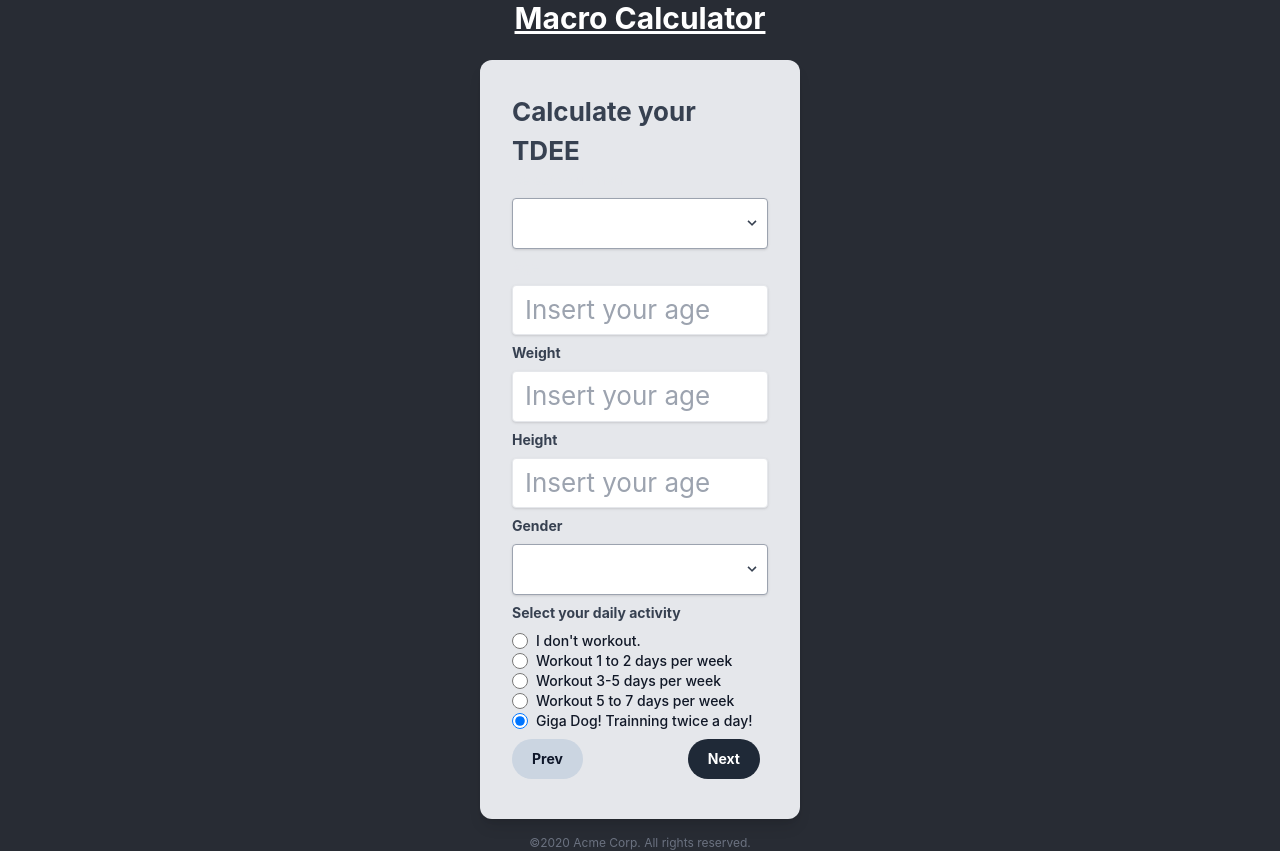
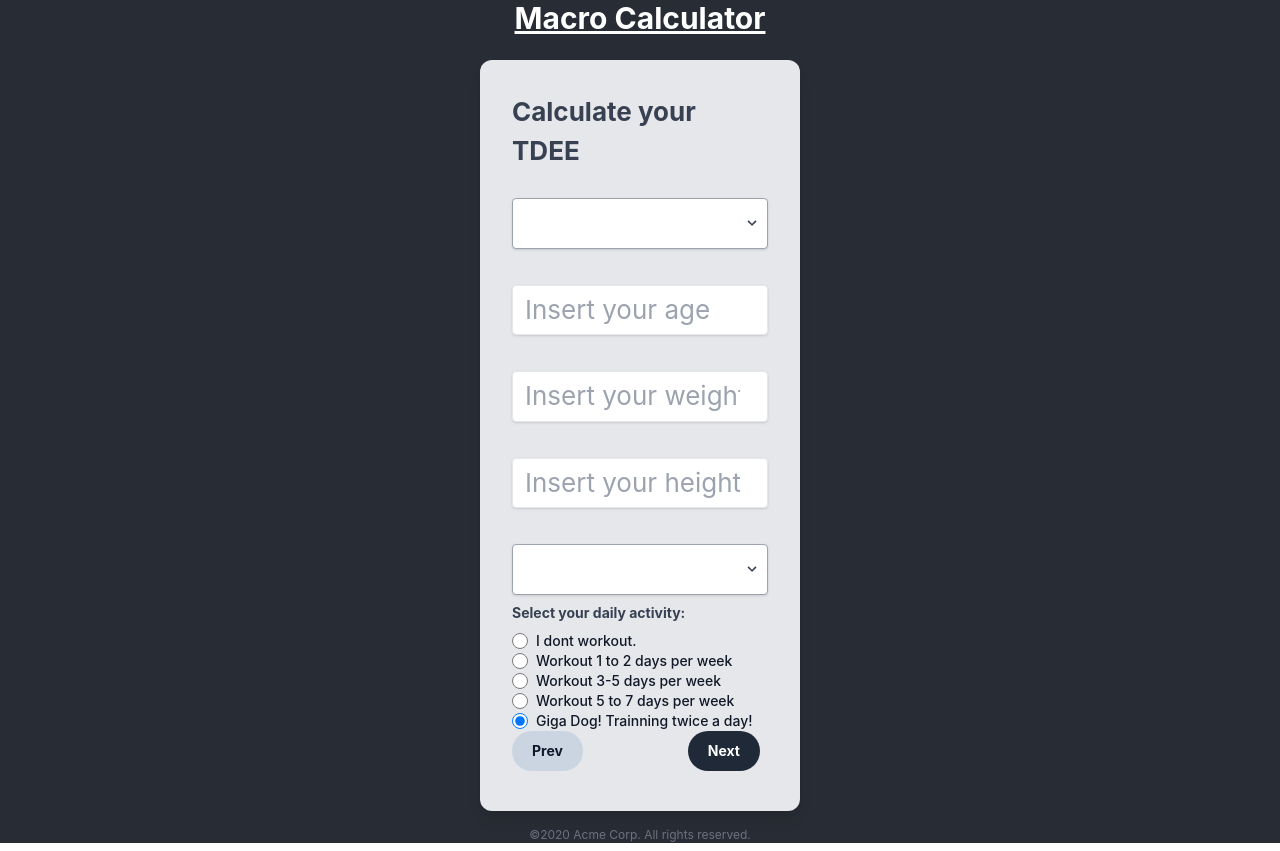
Before and after one commit to FACorreiaa/Macro-Calculator-React, a React (Vite) app: page / in a window 1280 px wide. Built offline with nearby package versions, Linux system fonts and the light colour scheme; what @catppuccin/tailwindcss would draw is missing.

Commit message:
refactor components into reusable components

```diff
--- /dev/null
+++ b/src/components/forms/form-title.tsx
@@ -0,0 +1,14 @@
+import React from 'react';
+
+type CustomFormTitleProps = {
+	title: string;
+};
+function CustomFormTitle({ title }: CustomFormTitleProps) {
+	return (
+		<span className="text-gray-700 text-xxl font-bold mb-2 text-center w-full">
+			{title}
+		</span>
+	);
+}
+
+export default CustomFormTitle;
--- a/src/components/forms/form.tsx
+++ b/src/components/forms/form.tsx
@@ -1,15 +1,18 @@
-import React from 'react';
+import React, { useEffect, useState } from 'react';
+import { genderValues, measureValues, workoutVolume } from '../../data/tdee';
 import useZodForm from '../../hooks/useZodForm';
 import { tdeeSchema } from '../../types/tdeeSchema';
+import CustomInput from '../input';
+import CustomRadioList from '../radio-button.tsx/radio-list';
 import CustomSelect from '../select';
 import styles from '../styles/forms.module.css';
+import CustomFormTitle from './form-title';
 type RegisterPageProps = {
 	age: number;
 	height: number;
 	weight: number;
 };
 
-const measureValues = ['Metric', 'Imperial'];
 function CustomForm() {
 	const methods = useZodForm({
 		schema: tdeeSchema,
@@ -29,149 +32,78 @@ function CustomForm() {
 		// });
 	}
 
+	const [selectedValue, setSelectedValue] = useState<String>(
+		workoutVolume[0].label
+	);
+
+	function radioGroupHandler(event: React.ChangeEvent<HTMLInputElement>) {
+		setSelectedValue(event.target.value);
+	}
+
+	const onSelectGender = () => {};
+	const onSelectMeric = () => {};
+
+	useEffect(() => {
+		console.log(selectedValue);
+	}, [selectedValue]);
+
+	console.log('selectedValue', selectedValue);
 	return (
 		<React.Fragment>
 			<div className="w-full max-w-xs ">
 				<form
 					className="shadow-lg rounded-xl p-8 mb-4 bg-gray-200 dark:bg-slate-500"
 					onSubmit={methods.handleSubmit(onSumitRegisterValues)}>
-					<span className="text-gray-700 text-xxl font-bold mb-2 text-center w-full">
-						Calculate your TDEE
-					</span>
-
+					<CustomFormTitle title="Calculate your TDEE" />
 					<div className="mb-2">
 						<CustomSelect
 							label="Select your metric"
 							id="metrics"
 							options={measureValues}
 							selected
+							onChange={onSelectMeric}
 						/>
 					</div>
 
 					<div className="mb-2">
-						<label className="block text-gray-200 dark:text-gray-900 text-sm font-bold mb-2">
-							Age
-						</label>
-						<input
-							className="shadow appearance-none border rounded w-full py-2 px-3 dark:text-slate-900 leading-tight focus:outline-none focus:shadow-outline"
-							id="username"
-							type="text"
+						<CustomInput
+							label="Age"
+							id="age"
+							type="number"
 							placeholder="Insert your age"
 						/>
 					</div>
 					<div className="mb-2">
-						<label className="block text-gray-700 dark:text-gray-900 text-sm font-bold mb-2">
-							Weight
-						</label>
-						<input
-							className="dark:text-slate-900 shadow appearance-none border rounded w-full py-2 px-3 text-gray-700 leading-tight focus:outline-none focus:shadow-outline"
-							id="username"
-							type="text"
-							placeholder="Insert your age"
+						<CustomInput
+							label="Weight"
+							id="weight"
+							type="number"
+							placeholder="Insert your weight"
 						/>
 					</div>
 					<div className="mb-2">
-						<label className="block dark:text-gray-900 text-gray-700 text-sm font-bold mb-2">
-							Height
-						</label>
-						<input
-							className="dark:text-slate-900 shadow appearance-none border rounded w-full py-2 px-3 text-gray-700 leading-tight focus:outline-none focus:shadow-outline"
-							id="username"
-							type="text"
-							placeholder="Insert your age"
+						<CustomInput
+							label="Height"
+							id="height"
+							type="number"
+							placeholder="Insert your height"
 						/>
 					</div>
 
 					<div className="mb-2">
-						<label className="block dark:text-gray-900 text-gray-700 text-sm font-bold mb-2">
-							Gender
-						</label>
-						<div className="inline-block relative w-64">
-							<select
-								id="gender"
-								className="dark:text-slate-900 block appearance-none w-full bg-white border border-gray-400 hover:border-gray-500 px-4 py-2 pr-8 rounded shadow leading-tight focus:outline-none focus:shadow-outline">
-								<option selected>Male</option>
-								<option>Female</option>
-							</select>
-							<div className="pointer-events-none absolute inset-y-0 right-0 flex items-center px-2 text-gray-700">
-								<svg
-									className="fill-current h-4 w-4"
-									xmlns="http://www.w3.org/2000/svg"
-									viewBox="0 0 20 20">
-									<path d="M9.293 12.95l.707.707L15.657 8l-1.414-1.414L10 10.828 5.757 6.586 4.343 8z" />
-								</svg>
-							</div>
-						</div>
+						<CustomSelect
+							onChange={onSelectGender}
+							label="Gender"
+							id="gender"
+							options={genderValues}
+							selected
+						/>
 					</div>
-					<div className="mb-2">
-						<label className="block text-gray-700 text-sm font-bold mb-2 dark:text-gray-900">
-							Select your daily activity
-						</label>
-						<div className="flex items-center">
-							<input
-								id="default-radio-1"
-								type="radio"
-								value=""
-								name="default-radio"
-								className="dark:text-slate-900 w-4 h-4 text-slate-600 bg-gray-100 border-gray-300 focus:ring-slate-500 dark:focus:ring-slate-600 dark:ring-offset-gray-800 focus:ring-2 dark:bg-gray-700 dark:border-gray-600"
-							/>
-							<label className="ml-2 text-sm font-medium text-gray-900 dark:text-gray-800">
-								I don't workout.
-							</label>
-						</div>
-						<div className="flex items-center">
-							<input
-								checked
-								id="default-radio-2"
-								type="radio"
-								value=""
-								name="default-radio"
-								className="dark:text-slate-900 w-4 h-4 text-slate-600 bg-gray-100 border-gray-300 focus:ring-slate-500 dark:focus:ring-slate-600 dark:ring-offset-gray-800 focus:ring-2 dark:bg-gray-700 dark:border-gray-600"
-							/>
-							<label className="ml-2 text-sm font-medium text-gray-900 dark:text-gray-800">
-								Workout 1 to 2 days per week
-							</label>
-						</div>
-						<div className="flex items-center">
-							<input
-								checked
-								id="default-radio-2"
-								type="radio"
-								value=""
-								name="default-radio"
-								className="dark:text-slate-900 w-4 h-4 text-slate-600 bg-gray-100 border-gray-300 focus:ring-slate-500 dark:focus:ring-slate-600 dark:ring-offset-gray-800 focus:ring-2 dark:bg-gray-700 dark:border-gray-600"
-							/>
-							<label className="ml-2 text-sm font-medium text-gray-900 dark:text-gray-800">
-								Workout 3-5 days per week
-							</label>
-						</div>
-						<div className="flex items-center">
-							<input
-								checked
-								id="default-radio-2"
-								type="radio"
-								value=""
-								name="default-radio"
-								className="dark:text-slate-900 w-4 h-4 text-slate-600 bg-gray-100 border-gray-300 focus:ring-slate-500 dark:focus:ring-slate-600 dark:ring-offset-gray-800 focus:ring-2 dark:bg-gray-700 dark:border-gray-600"
-							/>
-							<label className=" ml-2 text-sm font-medium text-gray-900 dark:text-gray-800">
-								Workout 5 to 7 days per week
-							</label>
-						</div>
-						<div className="flex items-center">
-							<input
-								checked
-								id="default-radio-2"
-								type="radio"
-								value=""
-								name="default-radio"
-								className="w-4 h-4 text-slate-600 bg-gray-100 border-gray-300 focus:ring-slate-500 dark:focus:ring-slate-600 dark:ring-offset-gray-800 focus:ring-2 dark:bg-gray-700 dark:border-gray-600"
-							/>
-							<label className="ml-2 text-sm font-medium text-gray-900 dark:text-gray-800">
-								Giga Dog! Trainning twice a day!
-							</label>
-						</div>
-					</div>
+					<CustomRadioList
+						title="Select your daily activity:"
+						options={workoutVolume}
+						onChange={radioGroupHandler}
+					/>
 
 					<div className="flex justify-between">
 						<button
--- a/src/components/input.tsx
+++ b/src/components/input.tsx
@@ -6,17 +6,17 @@ type CustomInputProps = {
 	type: string;
 	placeholder: string;
 };
-function CustomInput() {
+function CustomInput({ label, id, type, placeholder }: CustomInputProps) {
 	return (
 		<React.Fragment>
 			<label className="block text-gray-200 dark:text-gray-900 text-sm font-bold mb-2">
-				Age
+				{label}
 			</label>
 			<input
 				className="shadow appearance-none border rounded w-full py-2 px-3 dark:text-slate-900 leading-tight focus:outline-none focus:shadow-outline"
-				id="username"
-				type="text"
-				placeholder="Insert your age"
+				id={id}
+				type={type}
+				placeholder={placeholder}
 			/>
 		</React.Fragment>
 	);
--- /dev/null
+++ b/src/components/radio-button.tsx/radio-button.tsx
@@ -0,0 +1,39 @@
+import React from 'react';
+
+type CustomCustomRadioButtonProps = {
+	label: string;
+	disabled?: boolean;
+	defaultChecked: boolean;
+	id: string;
+	value: string;
+	name?: string;
+	onChange: (e: React.ChangeEvent<HTMLInputElement>) => void;
+};
+function CustomRadioButton({
+	disabled,
+	defaultChecked,
+	id,
+	value,
+	name,
+	onChange,
+	label,
+}: CustomCustomRadioButtonProps) {
+	return (
+		<div className="flex items-center">
+			<input
+				onChange={onChange}
+				defaultChecked
+				id={id}
+				type="radio"
+				value={value}
+				name={name}
+				className="dark:text-slate-900 w-4 h-4 text-slate-600 bg-gray-100 border-gray-300 focus:ring-slate-500 dark:focus:ring-slate-600 dark:ring-offset-gray-800 focus:ring-2 dark:bg-gray-700 dark:border-gray-600"
+			/>
+			<label className="ml-2 text-sm font-medium text-gray-900 dark:text-gray-800">
+				{label}
+			</label>
+		</div>
+	);
+}
+
+export default CustomRadioButton;
--- /dev/null
+++ b/src/components/radio-button.tsx/radio-list-header.tsx
@@ -0,0 +1,14 @@
+import React from 'react';
+
+type RadioListHeader = {
+	title: string;
+};
+function RadioListHeader({ title }: RadioListHeader) {
+	return (
+		<label className="block text-gray-700 text-sm font-bold mb-2 dark:text-gray-900">
+			{title}
+		</label>
+	);
+}
+
+export default RadioListHeader;
--- /dev/null
+++ b/src/components/radio-button.tsx/radio-list.tsx
@@ -0,0 +1,58 @@
+import React from 'react';
+import CustomRadioButton from './radio-button';
+import RadioListHeader from './radio-list-header';
+export interface IOption {
+	label: string;
+	name?: string;
+	disabled?: boolean;
+}
+
+export interface IOptionGroup {
+	label: string;
+	options: IOption[];
+	onChange: (e: React.ChangeEvent<HTMLInputElement>) => void;
+}
+
+export interface IOption {
+	label: string;
+	name?: string;
+
+	disabled?: boolean;
+}
+
+export interface IInputGroup {
+	title: string;
+	label?: string;
+	options: IOption[];
+	hasFullWidth?: boolean;
+	onChange: (e: React.ChangeEvent<HTMLInputElement>) => void;
+}
+
+const CustomRadioList = ({ label, options, onChange, title }: IInputGroup) => {
+	function renderOptions() {
+		return options.map(({ label, name, disabled }: IOption, index: number) => {
+			const shortenedOptionLabel = label.replace(/\s+/g, '');
+			const optionId = `radio-option-${shortenedOptionLabel}`;
+
+			return (
+				<CustomRadioButton
+					value={label}
+					label={label}
+					key={optionId}
+					id={optionId}
+					name={name}
+					disabled={disabled}
+					defaultChecked={index === 0}
+					onChange={onChange}
+				/>
+			);
+		});
+	}
+	return (
+		<React.Fragment>
+			<RadioListHeader title={title} />
+			{renderOptions()}
+		</React.Fragment>
+	);
+};
+export default CustomRadioList;
--- a/src/components/select.tsx
+++ b/src/components/select.tsx
@@ -1,12 +1,17 @@
 import React from 'react';
 
+export interface IOption {
+	label: string;
+	value: number;
+}
 type CustomSelectProps = {
 	label: string;
 	id: string;
-	options: string[];
+	options: IOption[];
 	selected?: boolean;
+	onChange: (e: React.ChangeEvent<HTMLSelectElement>) => void;
 };
-function CustomSelect({ label, id, selected, options }: CustomSelectProps) {
+function CustomSelect({ label, id, onChange, options }: CustomSelectProps) {
 	return (
 		<React.Fragment>
 			<label className="block text-gray-200 dark:text-gray-900 text-sm font-bold mb-2">
@@ -14,10 +19,19 @@ function CustomSelect({ label, id, selected, options }: CustomSelectProps) {
 			</label>
 			<div className="inline-block relative w-64">
 				<select
+					onChange={onChange}
 					id={id}
 					className="dark:text-slate-900 block appearance-none w-full bg-white border border-gray-400 hover:border-gray-500 px-4 py-2 pr-8 rounded shadow leading-tight focus:outline-none focus:shadow-outline">
-					{options.map((option: string) => {
-						return <option selected={selected}>{option}</option>;
+					{options.map((option) => {
+						let optionId = `select-${option}`;
+						return (
+							<option
+								key={optionId}
+								id={optionId}
+								defaultValue={option.label[0]}>
+								{option.label}
+							</option>
+						);
 					})}
 				</select>
 				<div className="pointer-events-none absolute inset-y-0 right-0 flex items-center px-2 text-gray-700">
--- /dev/null
+++ b/src/data/tdee.ts
@@ -0,0 +1,55 @@
+export const workoutVolume = [
+	{
+		label: 'I dont workout.',
+		name: 'button-types',
+		value: 1.2,
+	},
+	{
+		label: 'Workout 1 to 2 days per week',
+		name: 'button-types',
+		value: 1.375,
+	},
+	{
+		label: 'Workout 3-5 days per week',
+		name: 'button-types',
+		value: 1.55,
+	},
+	{
+		label: 'Workout 5 to 7 days per week',
+		name: 'button-types',
+		value: 1.725,
+	},
+	{
+		label: 'Giga Dog! Trainning twice a day!',
+		name: 'button-types',
+		value: 1.9,
+	},
+];
+
+export const measureValues = [
+	{
+		label: 'Metric',
+		value: 0,
+	},
+	{
+		label: 'Imperial',
+		value: 1,
+	},
+];
+export const genderValues = [
+	{
+		label: 'Male',
+		value: 5,
+	},
+	{
+		label: 'Female',
+		value: -161,
+	},
+];
+
+// const (
+// 	MetricHeight   = "cm"
+// 	MetricWeight   = "kg"
+// 	ImperialHeight = "ft"
+// 	ImperialWeight = "lb"
+// )
```
Also changed, not shown: src/components/dropdown.tsx (deleted, +0 -7 lines).
